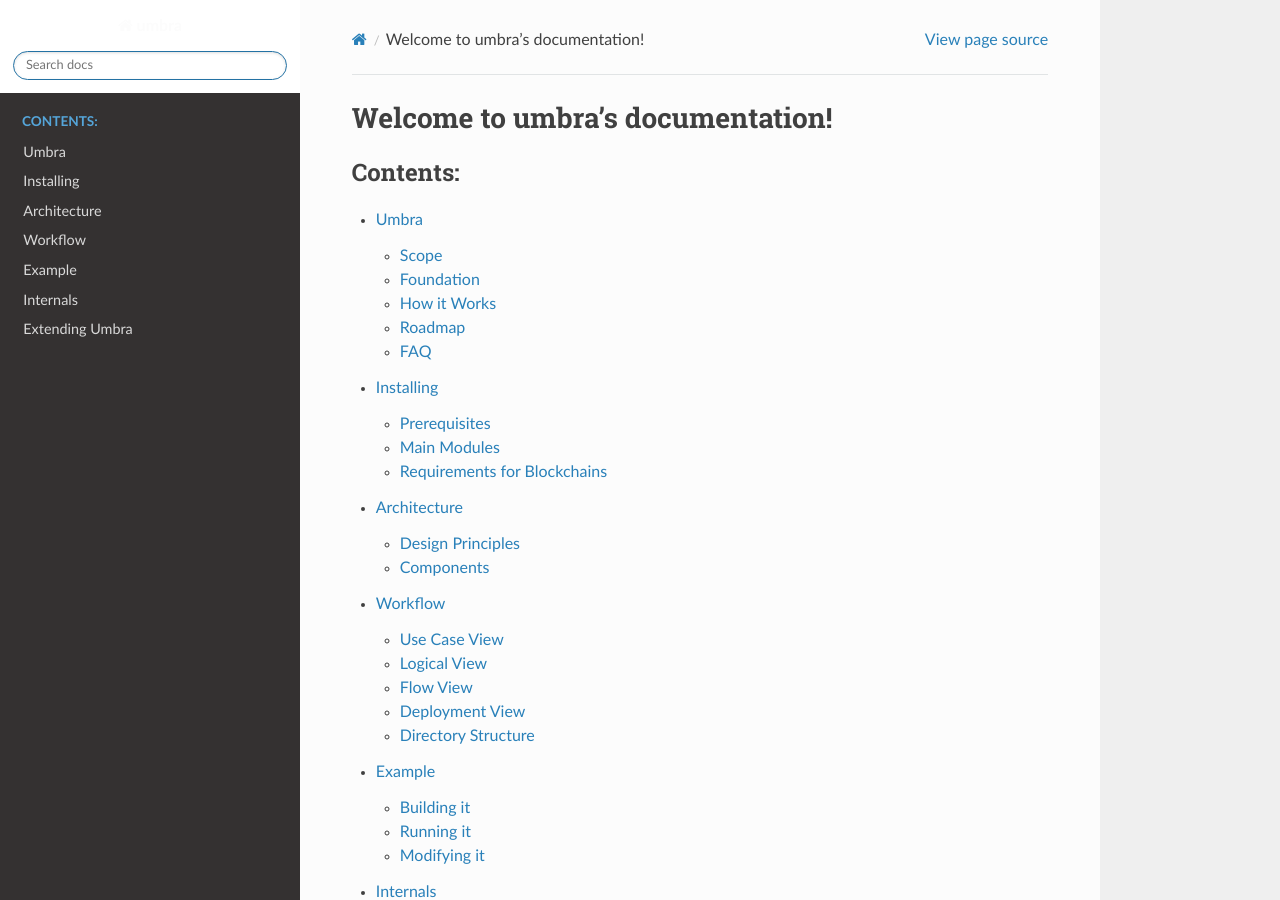
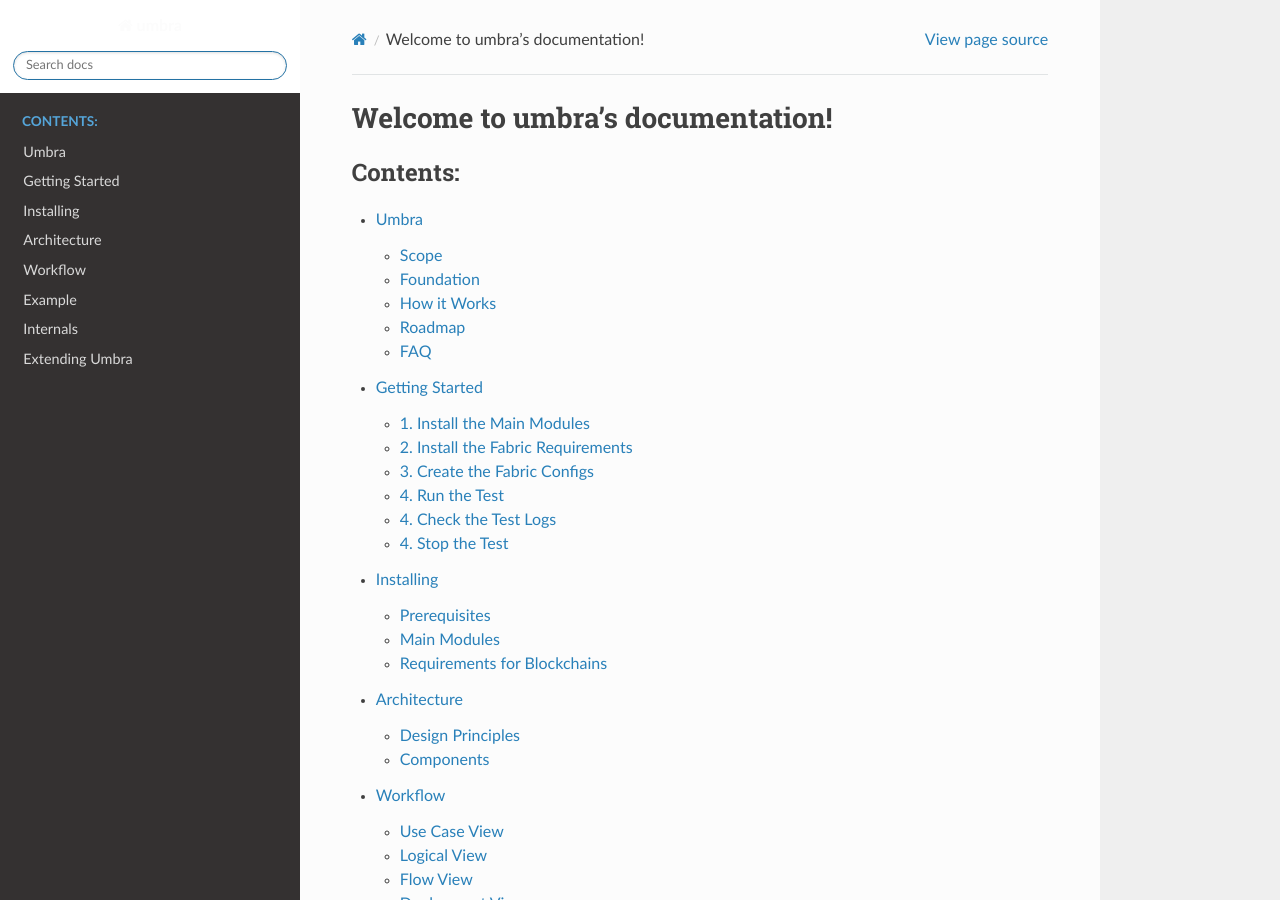
Before and after one commit to hyperledger-labs/umbra, a Sphinx documentation site: the page built from docs/source/index.rst, in a window 1280 px wide and 900 px high. Built offline with Sphinx 7.4.7 and the Read the Docs theme 2.0.0, drawn with Linux system fonts in a browser that asks for light colours.

Commit message:
Adds getting started to docs
Signed-off-by: Raphael Vicente Rosa <raphaelvrosa@gmail.com>

```diff
--- a/docs/source/index.rst
+++ b/docs/source/index.rst
@@ -11,6 +11,7 @@ Welcome to umbra's documentation!
    :caption: Contents:
 
    intro.rst
+   init.rst
    installing.rst
    architecture.rst
    workflow.rst
--- /dev/null
+++ b/docs/source/init.rst
@@ -0,0 +1,59 @@
+Getting Started
+===============
+
+1. Install the Main Modules
+***************************
+
+$ git clone https://github.com/hyperledger-labs/umbra/
+
+$ cd umbra/build
+
+$ sudo chmod +x build.sh
+
+$ sudo ./build.sh
+
+$ cd -
+
+
+2. Install the Fabric Requirements
+**********************************
+
+$ cd umbra/build
+
+$ sudo chmod +x build_fabric.sh
+
+$ sudo ./build_fabric.sh
+
+$ cd -
+
+
+3. Create the Fabric Configs
+****************************
+
+$ cd umbra/examples/fabric
+
+$ /usr/bin/python3 build_configs.py
+
+$ cd -
+
+
+4. Run the Test
+***************
+
+$ cd umbra/examples/
+
+$ sudo -H ./run.sh start -c ./fabric/fabric_configs/config_fabric_simple.json
+
+
+4. Check the Test Logs
+**********************
+
+Notice the different tabs shown by byobu (use ALT + arrows to move among them).
+
+$ sudo -H byobu attach-session -t umbra
+
+
+4. Stop the Test
+****************
+
+$ sudo -H ./run.sh stop
```
